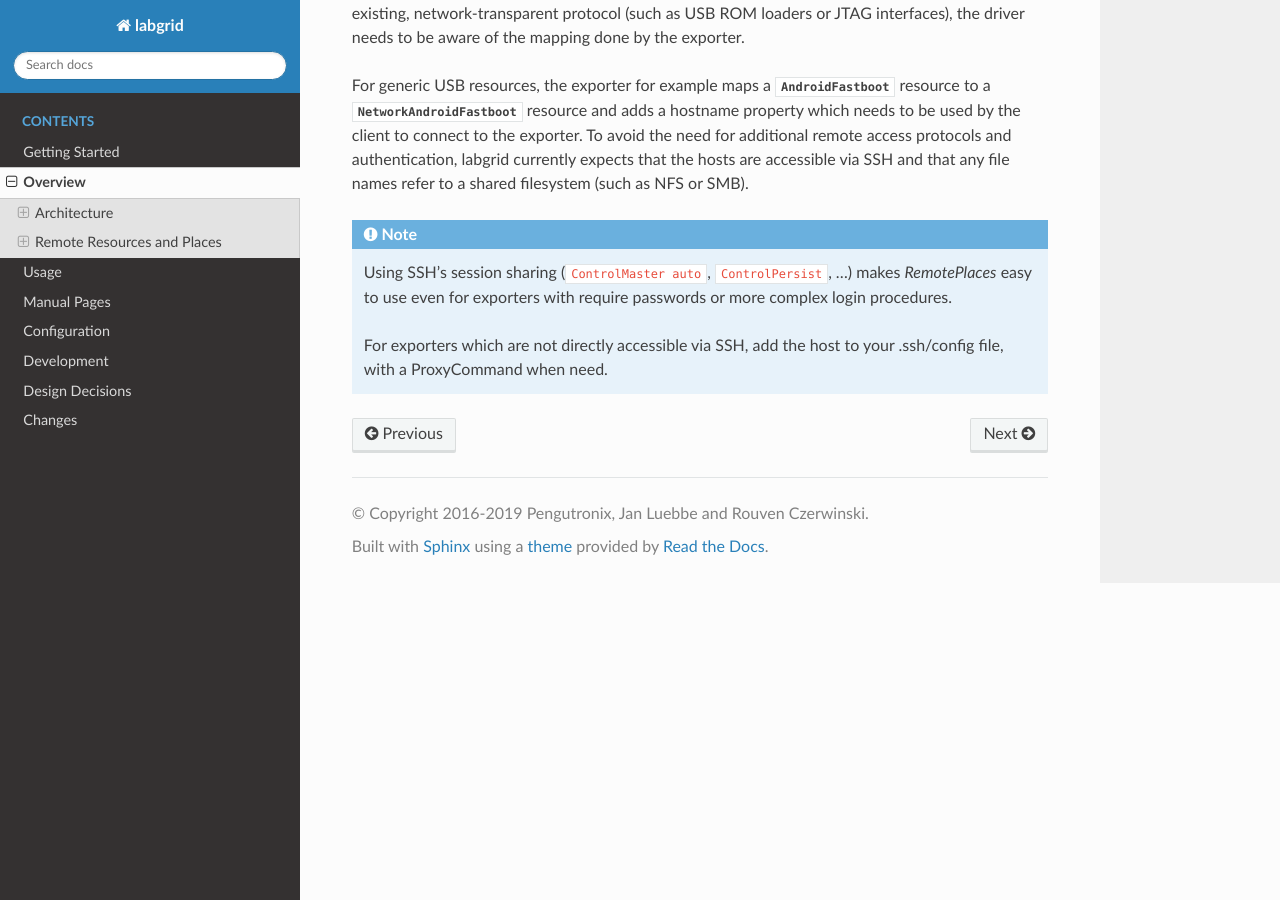
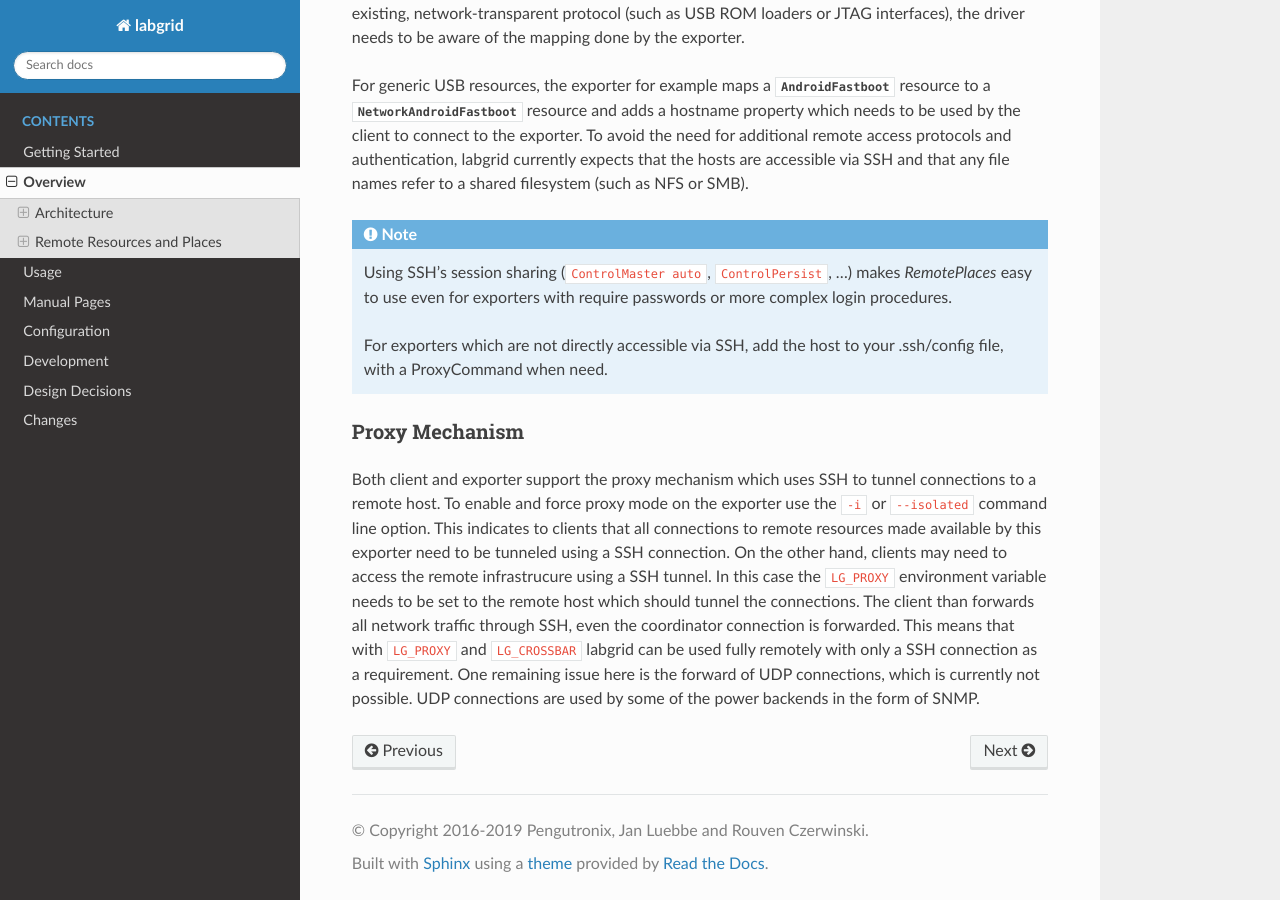
Before and after one commit to labgrid-project/labgrid, a Sphinx documentation site: the page built from doc/overview.rst, in a window 1280 px wide and 900 px high, scrolled down 6051 px. Built offline with Sphinx 7.4.7 and the Read the Docs theme 2.0.0, drawn with Linux system fonts in a browser that asks for light colours; pages that are not in the unit, such as notebooks, are missing from menus.

Commit message:
doc/overview: document proxy settings
Document the proxy settings.

Signed-off-by: Rouven Czerwinski <r.czerwinski@pengutronix.de>

```diff
--- a/doc/overview.rst
+++ b/doc/overview.rst
@@ -335,3 +335,21 @@ file names refer to a shared filesystem (such as NFS or SMB).
 
   For exporters which are not directly accessible via SSH, add the host to your
   .ssh/config file, with a ProxyCommand when need.
+
+Proxy Mechanism
+~~~~~~~~~~~~~~~
+
+Both client and exporter support the proxy mechanism which uses SSH to tunnel
+connections to a remote host. To enable and force proxy mode on the exporter use
+the :code:`-i` or :code:`--isolated` command line option. This indicates to clients that all
+connections to remote resources made available by this exporter need to be
+tunneled using a SSH connection.
+On the other hand, clients may need to access the remote infrastrucure using a
+SSH tunnel. In this case the :code:`LG_PROXY` environment variable needs to be
+set to the remote host which should tunnel the connections. The client than
+forwards all network traffic through SSH, even the coordinator connection is
+forwarded. This means that with :code:`LG_PROXY` and :code:`LG_CROSSBAR` labgrid can be used
+fully remotely with only a SSH connection as a requirement.
+One remaining issue here is the forward of UDP connections, which is currently
+not possible. UDP connections are used by some of the power backends in the form
+of SNMP.
```
